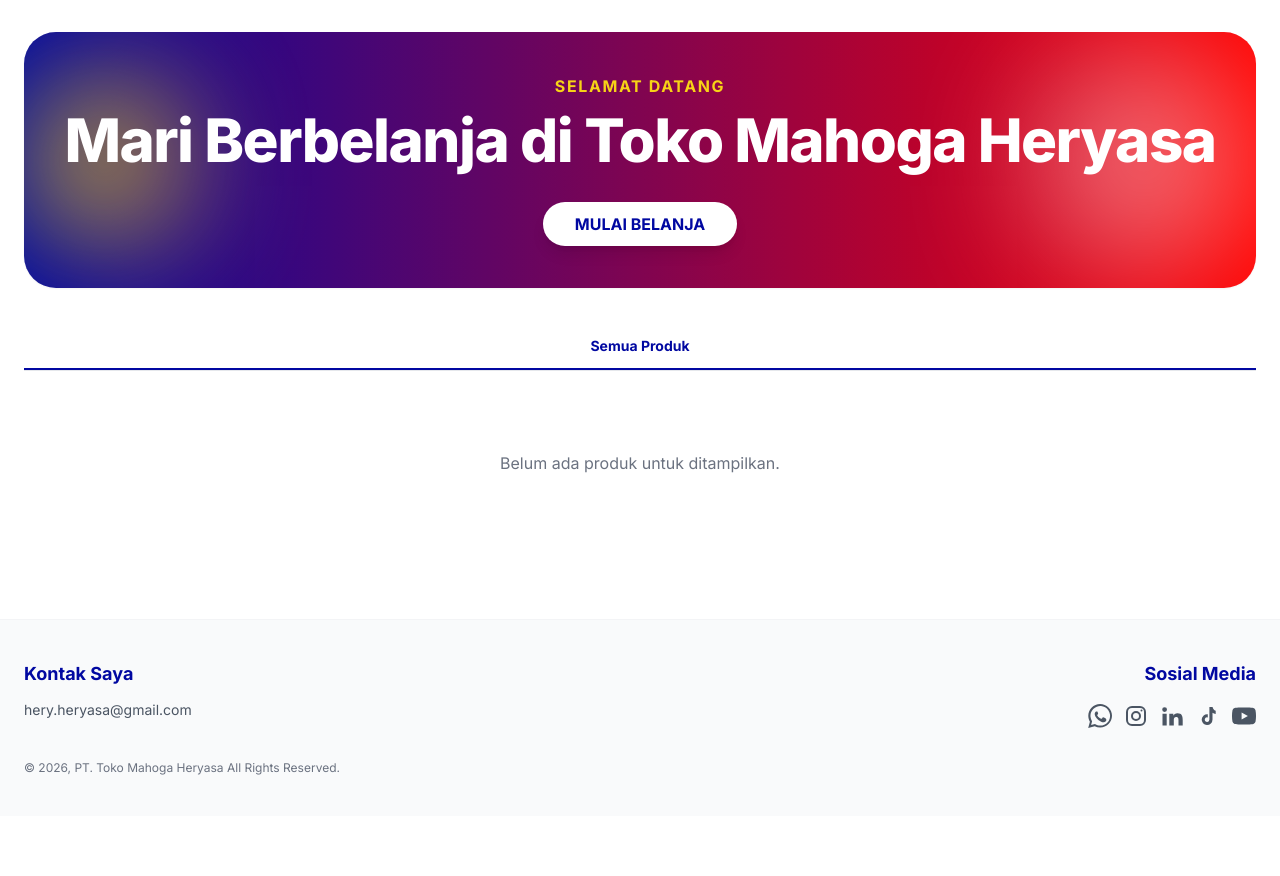
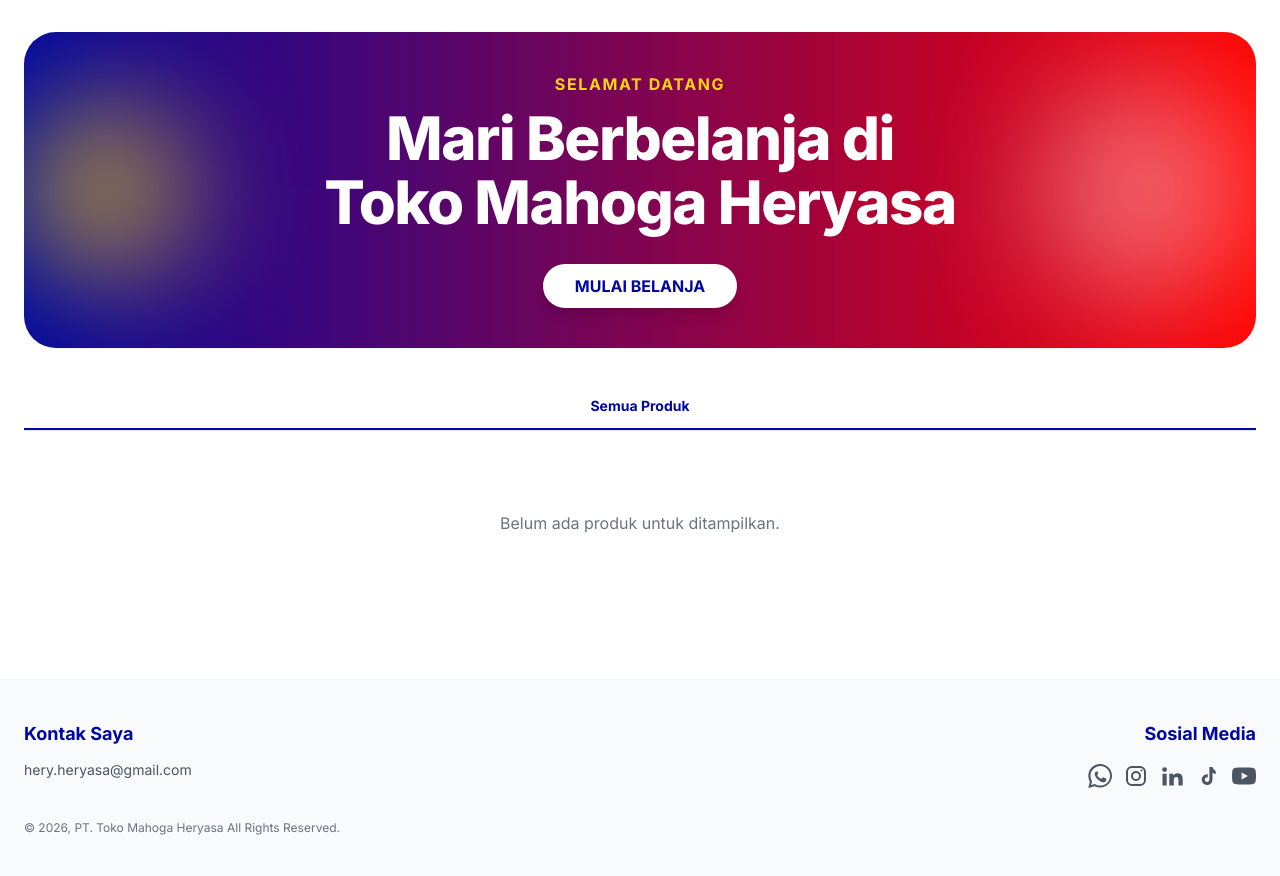
Before and after one commit to MahogaHeryasa/toko-mahoga, a Django app: page / in a window 1280 px wide. Shown: the part 69-945 px from the top of the page. Before the commit the page ends 844 px from the top, so only its background shows below. Run offline with Django 5.2, Linux system fonts and the light colour scheme; data that the repository does not hold is empty; some libraries are stand-ins or nearby versions.

Commit message:
edit banner halaman utama

```diff
--- a/main/templates/main/daftar_produk.html
+++ b/main/templates/main/daftar_produk.html
@@ -17,29 +17,29 @@
         {% include "main/includes/navbar.html" %}
 
     <!-- Main Content -->
-    <main class="max-w-[1400px] mx-auto px-6 py-8">
+    <main class="mx-auto max-w-[1400px] px-4 py-6 sm:px-6 sm:py-8">
 
         <!-- Banner (Warna Biru dan Merah) -->
-        <div class="w-full bg-gradient-to-r from-[#0108A1] to-[#FF0000] rounded-[2rem] h-64 flex items-center justify-center relative overflow-hidden mb-12 shadow-sm">
+        <div class="relative mb-8 flex min-h-[18rem] w-full items-center justify-center overflow-hidden rounded-[2rem] bg-gradient-to-r from-[#0108A1] to-[#FF0000] px-4 py-10 shadow-sm sm:mb-12 sm:min-h-[16rem] sm:px-8 md:min-h-[18rem] md:px-12">
             <!-- Decorative Elements -->
-            <div class="absolute left-10 top-0 h-full opacity-80 flex items-center">
+            <div class="absolute left-4 top-0 flex h-full items-center opacity-80 sm:left-10">
                 <!-- Aksen blur kuning -->
-                <div class="w-40 h-40 bg-[#F7D316] rounded-full blur-3xl absolute -left-10"></div>
+                <div class="absolute -left-10 h-32 w-32 rounded-full bg-[#F7D316] blur-3xl sm:h-40 sm:w-40"></div>
             </div>
-            <div class="absolute right-10 bottom-0 h-full opacity-40 flex items-center">
+            <div class="absolute bottom-0 right-4 flex h-full items-center opacity-40 sm:right-10">
                 <!-- Aksen blur putih di kanan -->
-                <div class="w-56 h-56 bg-white rounded-full blur-3xl absolute -right-10"></div>
+                <div class="absolute -right-10 h-40 w-40 rounded-full bg-white blur-3xl sm:h-56 sm:w-56"></div>
             </div>
 
-            <div class="text-center z-10 flex flex-col items-center px-4">
-                <span class="text-[#F7D316] font-bold tracking-[0.1em] mb-3 uppercase text-sm md:text-base">Selamat Datang</span>
-                <h1 class="text-white text-4xl md:text-6xl font-black tracking-tight flex flex-col md:flex-row items-center gap-3">
-                    Mari Berbelanja di <span class="text-white">Toko Mahoga Heryasa</span>
+            <div class="relative z-10 flex max-w-4xl flex-col items-center px-2 text-center">
+                <span class="mb-3 text-xs font-bold uppercase tracking-[0.1em] text-[#F7D316] sm:text-sm md:text-base">Selamat Datang</span>
+                <h1 class="flex flex-col items-center gap-1 text-3xl font-black leading-tight tracking-tight text-white sm:text-4xl md:text-5xl lg:text-6xl">
+                    <span>Mari Berbelanja di</span> <span>Toko Mahoga Heryasa</span>
                 </h1>
 
-                <button class="mt-8 bg-white text-[#0108A1] hover:bg-gray-100 font-bold py-2.5 px-8 rounded-full transition-transform hover:scale-105 shadow-lg">
+                <a href="{% url 'search_products' %}" class="mt-6 inline-flex min-h-11 items-center justify-center rounded-full bg-white px-7 py-2.5 text-sm font-bold text-[#0108A1] shadow-lg transition-transform hover:scale-105 hover:bg-gray-100 sm:mt-8 sm:px-8 sm:text-base">
                     MULAI BELANJA
-                </button>
+                </a>
             </div>
         </div>
 
```
